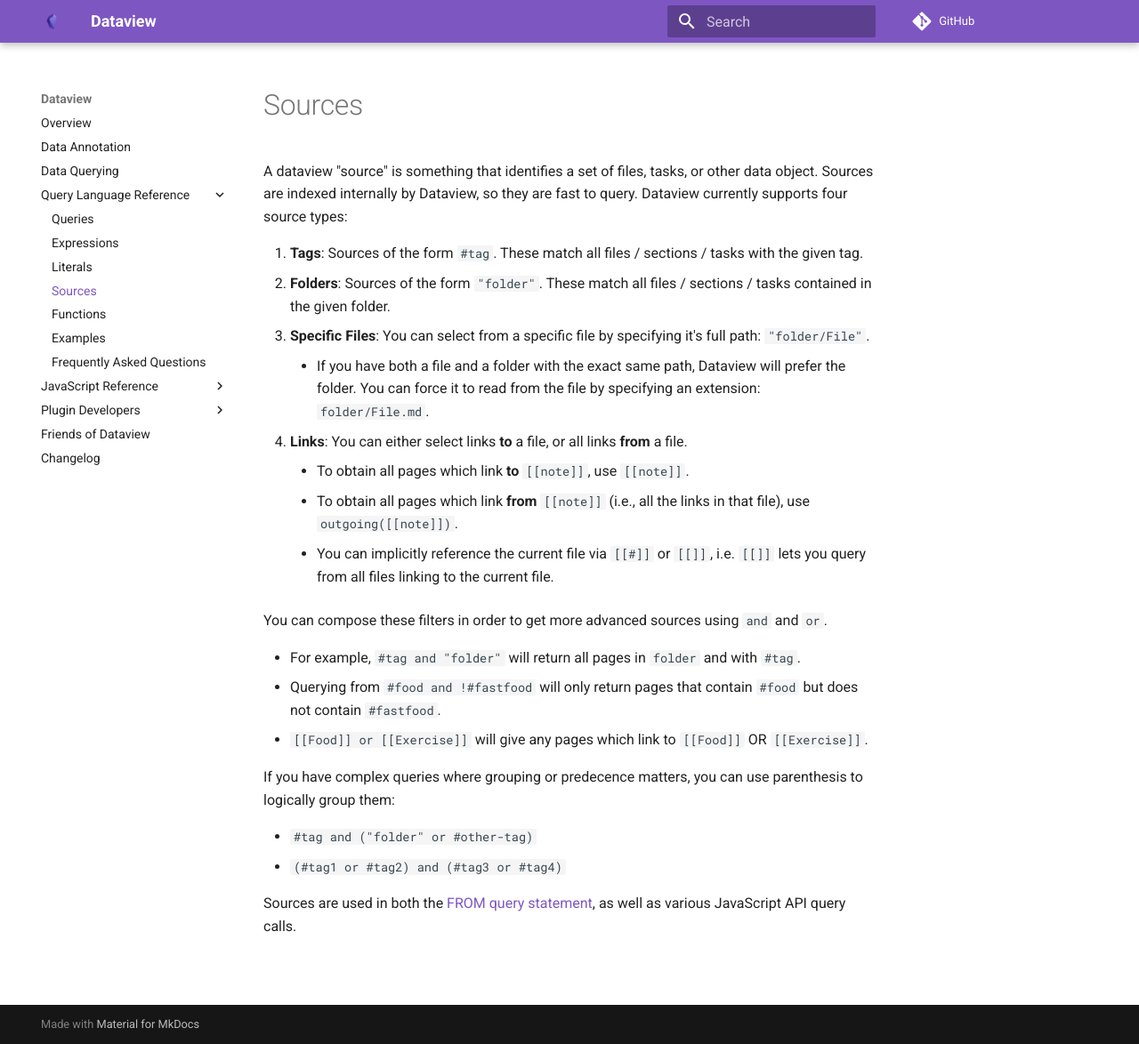
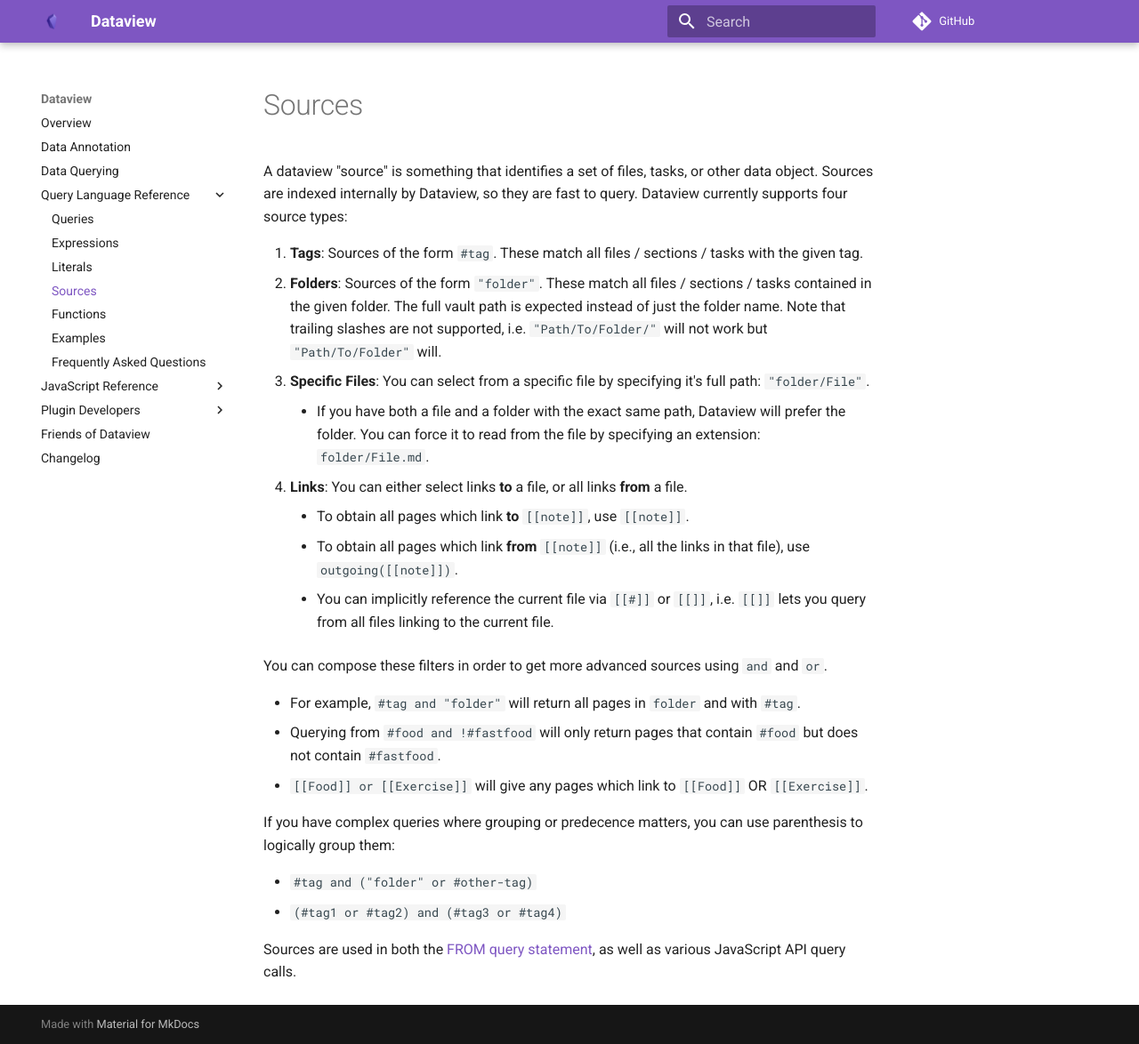
Before and after one commit to blacksmithgu/obsidian-dataview, an MkDocs documentation site: the page built from docs/docs/query/sources.md, in a window 1280 px wide and 1174 px high. Shown: the whole window at 89% size. Built offline with MkDocs 1.6.1 and Material for MkDocs 9.7.7, drawn with Linux system fonts in a browser that asks for light colours; comment, search, counter and statistics services are not loaded.

Commit message:
Add minor clarification about folder sources
- Fixes #1303.

```diff
--- a/docs/docs/query/sources.md
+++ b/docs/docs/query/sources.md
@@ -4,7 +4,7 @@ A dataview "source" is something that identifies a set of files, tasks, or other
 Dataview, so they are fast to query. Dataview currently supports four source types:
 
 1. **Tags**: Sources of the form `#tag`. These match all files / sections / tasks with the given tag.
-2. **Folders**: Sources of the form `"folder"`. These match all files / sections / tasks contained in the given folder.
+2. **Folders**: Sources of the form `"folder"`. These match all files / sections / tasks contained in the given folder. The full vault path is expected instead of just the folder name. Note that trailing slashes are not supported, i.e. `"Path/To/Folder/"` will not work but `"Path/To/Folder"` will.
 3. **Specific Files**: You can select from a specific file by specifying it's full path: `"folder/File"`.
     - If you have both a file and a folder with the exact same path, Dataview will prefer the folder. You can force
     it to read from the file by specifying an extension: `folder/File.md`.
```
